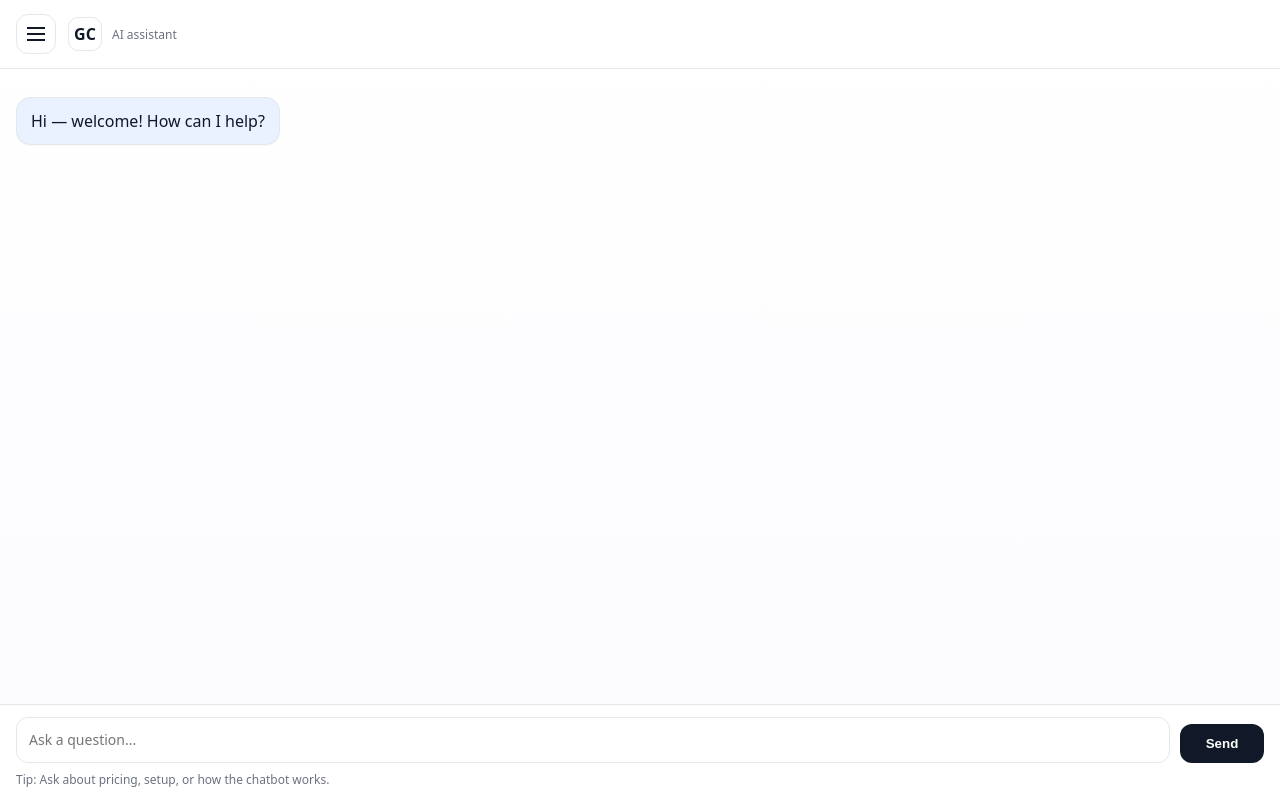
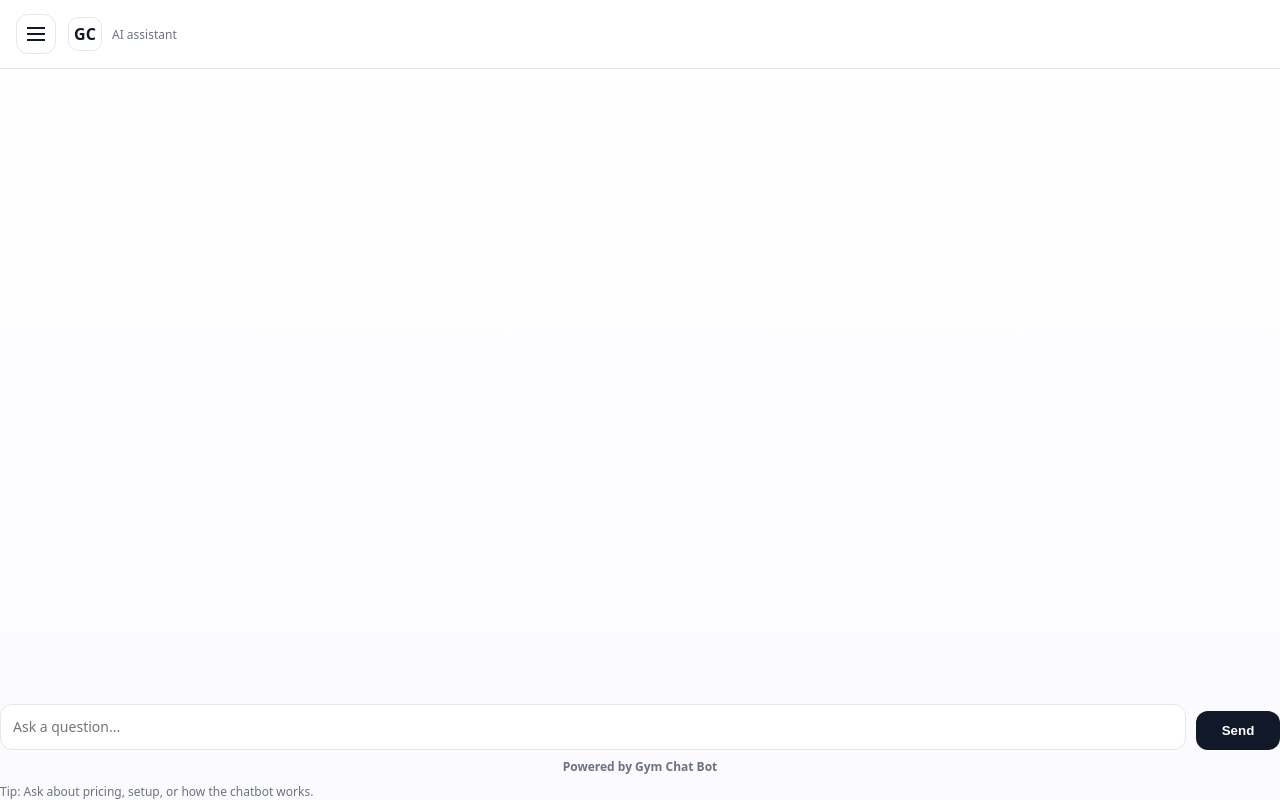
Before and after one commit to d0p3y2002-del/Chatbot-shopify., a Python web app: template templates/widget_demo.html in a window 1280 px wide. Run offline with Jinja, Linux system fonts and the light colour scheme; the template is opened without the code that fills it, so the values that code supplies are empty.

Commit message:
Update widget_demo.html

```diff
--- a/templates/widget_demo.html
+++ b/templates/widget_demo.html
@@ -25,6 +25,8 @@
       background:var(--bg);
       color:var(--text);
       font-family:var(--font);
+
+
     }
 
     /* Layout */
@@ -220,7 +222,20 @@
       color:var(--muted);
       margin-top:8px;
     }
-
+    .powered-by{
+  margin-top:8px;
+  font-size:12px;
+  color:var(--muted);
+  text-align:center;
+}
+.powered-by a{
+  color:inherit;
+  text-decoration:none;
+  font-weight:600;
+}
+.powered-by a:hover{
+  text-decoration:underline;
+}
     /* Modal */
     .modal-backdrop{
       position:fixed; inset:0;
@@ -339,18 +354,20 @@
     <div id="chat" class="chat"></div>
 
     <!-- CTA + composer -->
-    <div class="cta-wrap">
-      <!-- ✅ CTA appears ONLY when backend sends cta -->
-      <div id="ctaBar" class="cta-bar">
-        <button id="ctaBtn" class="cta-button">Send enquiry</button>
-      </div>
+    <div class="composer">
+  <textarea id="input" class="input" placeholder="Ask a question..." rows="1"></textarea>
+  <button id="send" class="send">Send</button>
+</div>
 
-      <div class="composer">
-        <textarea id="input" class="input" placeholder="Ask a question..." rows="1"></textarea>
-        <button id="send" class="send">Send</button>
-      </div>
+<!-- ✅ Powered-by line under the text bar -->
+<div class="powered-by">
+  <a href="https://gym-chat-bots.myshopify.com/?_ab=0&_fd=0&_sc=1&pb=0" target="_blank" rel="noopener noreferrer">
+    Powered by Gym Chat Bot
+  </a>
+</div>
 
-      <div class="hint">Tip: Ask about pricing, setup, or how the chatbot works.</div>
+<div class="hint">Tip: Ask about pricing, setup, or how the chatbot works.</div>
+
     </div>
   </div>
 
```
